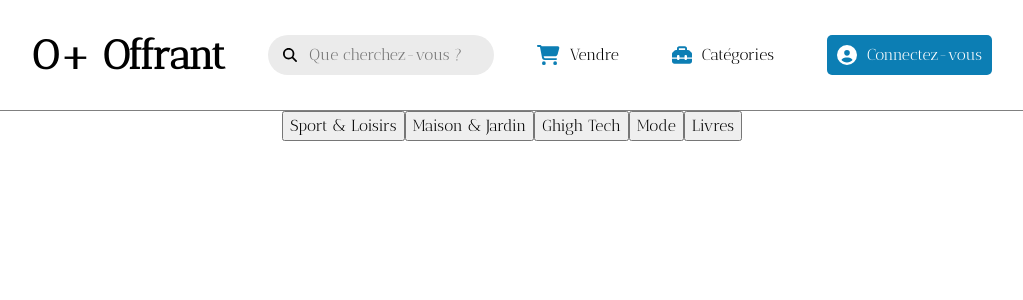
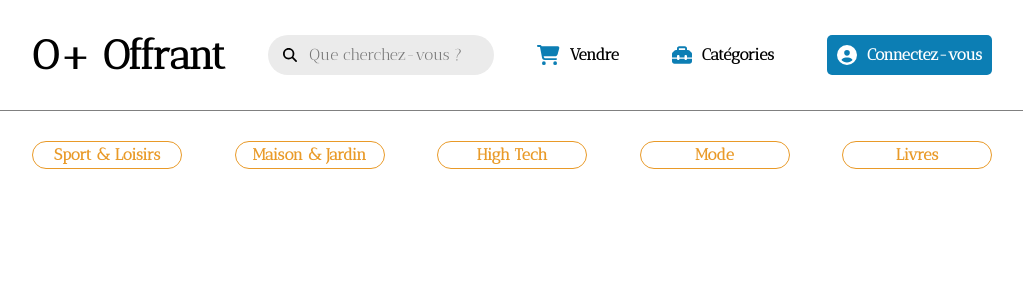
Before and after one commit to Ld-monkey/o-plus-offrant-front-end, a React (Vite) app: page / in a window 1280 px wide. Shown: the top 300 px of the page, without its empty margins (128-1151 px from the left). Built offline with nearby package versions, Linux system fonts and the light colour scheme.

Commit message:
adding style to the buttons + on focus

```diff
--- a/src/components/Categories/Categories.scss
+++ b/src/components/Categories/Categories.scss
@@ -0,0 +1,21 @@
+@use '../../styles/variables' as v;
+
+.categories-navbar {
+  display: flex;
+  justify-content: space-between;
+  margin: 30px 0;
+}
+
+.categories-button {
+  width: 150px;
+  border-radius: 30px;
+  background-color: v.$color-text;
+  border: 1px solid v.$color-secondary;
+  color: v.$color-secondary;
+}
+
+.categories-button:focus {
+  background-color: v.$color-primary;
+  color: v.$color-text;
+  border: none;
+}
--- a/src/components/Categories/Categories.tsx
+++ b/src/components/Categories/Categories.tsx
@@ -1,3 +1,5 @@
+import './Categories.scss';
+
 function Categories() {
   return(
     <div id="wrapper">
@@ -9,7 +11,7 @@ function Categories() {
           Maison & Jardin
         </button>
         <button type="button" className="categories-button">
-          Ghigh Tech
+          High Tech
         </button>
         <button type="button" className="categories-button">
           Mode
--- a/src/styles/index.scss
+++ b/src/styles/index.scss
@@ -25,3 +25,7 @@ body {
 h1 {
   font-family: 'Antic Didone', 'Open Sans';
 }
+
+button {
+  font-weight: 600;
+}
```
